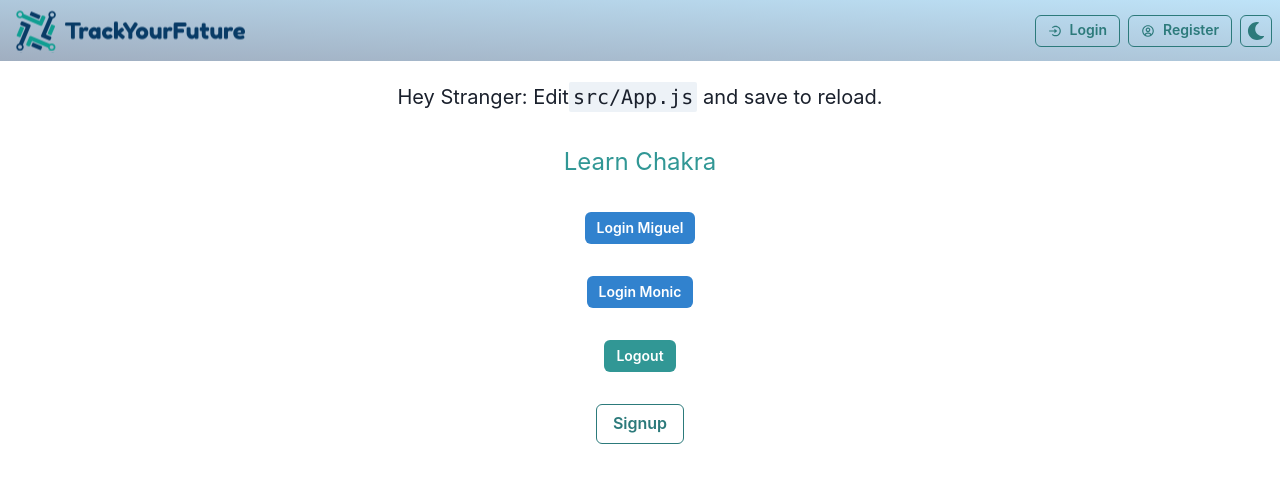
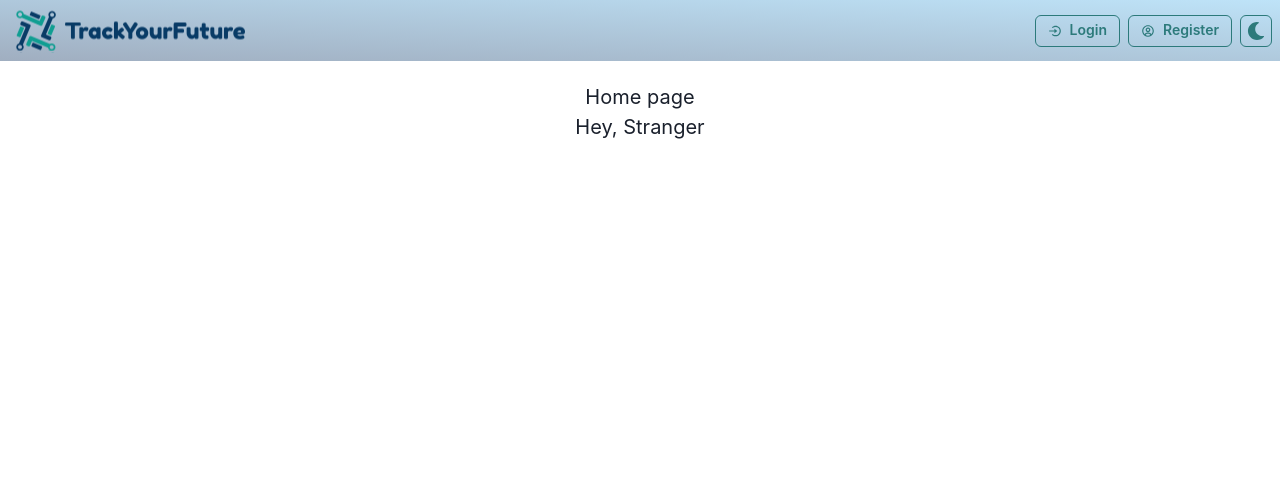
Before and after one commit to Miguel-g-c/TrackYourFuture, a React (Create React App) app in the folder tyf-ui/: page / in a window 1280 px wide. Shown: the top 482 px of the page. Built offline with nearby package versions, Linux system fonts and the light colour scheme; the HTML template or start-up script is replaced by a standard one.

Commit message:
Add Router

```diff
--- a/tyf-ui/src/App.js
+++ b/tyf-ui/src/App.js
@@ -1,16 +1,10 @@
 import React, { useState, useEffect } from 'react'
-import {
-  ChakraProvider,
-  Box,
-  Text,
-  Link,
-  VStack,
-  Code,
-  Grid,
-  Button,
-  theme,
-} from '@chakra-ui/react'
+import { BrowserRouter as Router, Switch, Route } from 'react-router-dom'
+import { ChakraProvider, Box, Grid, theme } from '@chakra-ui/react'
 import { Navbar } from './components/Navbar'
+import Home from './pages/Home'
+import Login from './pages/Login'
+import Register from './pages/Register'
 import AuthenticationService from './services/authentication.service'
 import './App.css'
 
@@ -28,82 +22,14 @@ function App() {
     }
   }, [])
 
-  function handleLogout(event) {
+  async function handleLogin(event) {
     event.preventDefault()
-    authenticationService.logout()
-    setIsUserAuthenticated(false)
-    setUser(null)
+    const user = await authenticationService.login('Miguel', 'super1234')
+    setUser(user)
+    setIsUserAuthenticated(true)
   }
 
-  return (
-    <ChakraProvider theme={theme}>
-      <Navbar
-        isUserAuthenticated={isUserAuthenticated}
-        handleLogout={event => handleLogout(event)}
-      />
-      <Box className="main" textAlign="center" fontSize="xl">
-        <Grid minH="100vh" p={3}>
-          <VStack spacing={8}>
-            <Text>
-              Hey {isUserAuthenticated ? user.username : 'Stranger'}: Edit
-              <Code fontSize="xl">src/App.js</Code> and save to reload.
-            </Text>
-            <Link
-              color="teal.500"
-              href="https://chakra-ui.com"
-              fontSize="2xl"
-              target="_blank"
-              rel="noopener noreferrer"
-            >
-              Learn Chakra
-            </Link>
-            <Button
-              colorScheme="blue"
-              size="sm"
-              onClick={async event => {
-                event.preventDefault()
-                const user = await authenticationService.login(
-                  'Miguel',
-                  'super1234'
-                )
-                setUser(user)
-                setIsUserAuthenticated(true)
-              }}
-            >
-              Login Miguel
-            </Button>
-            ;
-            <Button
-              colorScheme="blue"
-              size="sm"
-              onClick={async event => {
-                event.preventDefault()
-                const user = await authenticationService.login('Monic', '1234')
-                setUser(user)
-                setIsUserAuthenticated(true)
-              }}
-            >
-              Login Monic
-            </Button>
-            ;
-            <Button
-              colorScheme="teal"
-              size="sm"
-              onClick={event => {
-                event.preventDefault()
-                authenticationService.logout()
-                setIsUserAuthenticated(false)
-                setUser(null)
-              }}
-            >
-              Logout
-            </Button>
-            ;
-            <Button
-              colorScheme="teal"
-              variant="outline"
-              size="md"
-              onClick={async event => {
+  async function handleRegister(event) {
     event.preventDefault()
     const user = await authenticationService.signup(
       'Ramon',
@@ -114,14 +40,39 @@ function App() {
     )
     setUser(user)
     setIsUserAuthenticated(true)
-              }}
-            >
-              Signup
-            </Button>
-          </VStack>
+  }
+
+  function handleLogout(event) {
+    event.preventDefault()
+    authenticationService.logout()
+    setIsUserAuthenticated(false)
+    setUser(null)
+  }
+
+  return (
+    <Router>
+      <ChakraProvider theme={theme}>
+        <Navbar
+          isUserAuthenticated={isUserAuthenticated}
+          handleLogout={event => handleLogout(event)}
+        />
+        <Box className="main" textAlign="center" fontSize="xl">
+          <Grid minH="100vh" p={3}>
+            <Switch>
+              <Route path="/login">
+                <Login handleLogin={event => handleLogin(event)} />
+              </Route>
+              <Route path="/register">
+                <Register handleRegister={event => handleRegister(event)} />
+              </Route>
+              <Route path="/">
+                <Home isUserAuthenticated={isUserAuthenticated} user={user} />
+              </Route>
+            </Switch>
           </Grid>
         </Box>
       </ChakraProvider>
+    </Router>
   )
 }
 
--- /dev/null
+++ b/tyf-ui/src/pages/Home.js
@@ -0,0 +1,19 @@
+import React from 'react'
+import PropTypes from 'prop-types'
+import { Box } from '@chakra-ui/react'
+
+function Home(props) {
+  return (
+    <Box>
+      <h1>Home page</h1>
+      <p>Hey, {props.isUserAuthenticated ? props.user.username : 'Stranger'}</p>
+    </Box>
+  )
+}
+
+Home.propTypes = {
+  isUserAuthenticated: PropTypes.bool.isRequired,
+  user: PropTypes.object,
+}
+
+export default Home
--- /dev/null
+++ b/tyf-ui/src/pages/Login.js
@@ -0,0 +1,25 @@
+import React from 'react'
+import PropTypes from 'prop-types'
+import { Box, Button } from '@chakra-ui/react'
+
+function Login(props) {
+  return (
+    <Box>
+      <h1>Login page</h1>
+      <Button
+        colorScheme="blue"
+        size="sm"
+        onClick={async event => await props.handleLogin(event)}
+      >
+        Login Miguel
+      </Button>
+    </Box>
+  )
+}
+
+Login.propTypes = {
+  //isUserAuthenticated: PropTypes.bool.isRequired,
+  handleLogin: PropTypes.func.isRequired,
+}
+
+export default Login
--- /dev/null
+++ b/tyf-ui/src/pages/Register.js
@@ -0,0 +1,12 @@
+import React from 'react'
+import { Box } from '@chakra-ui/react'
+
+function Register() {
+  return (
+    <Box>
+      <h1>Register page</h1>
+    </Box>
+  )
+}
+
+export default Register
```
Lines whose indentation alone changed are shown as unchanged.
